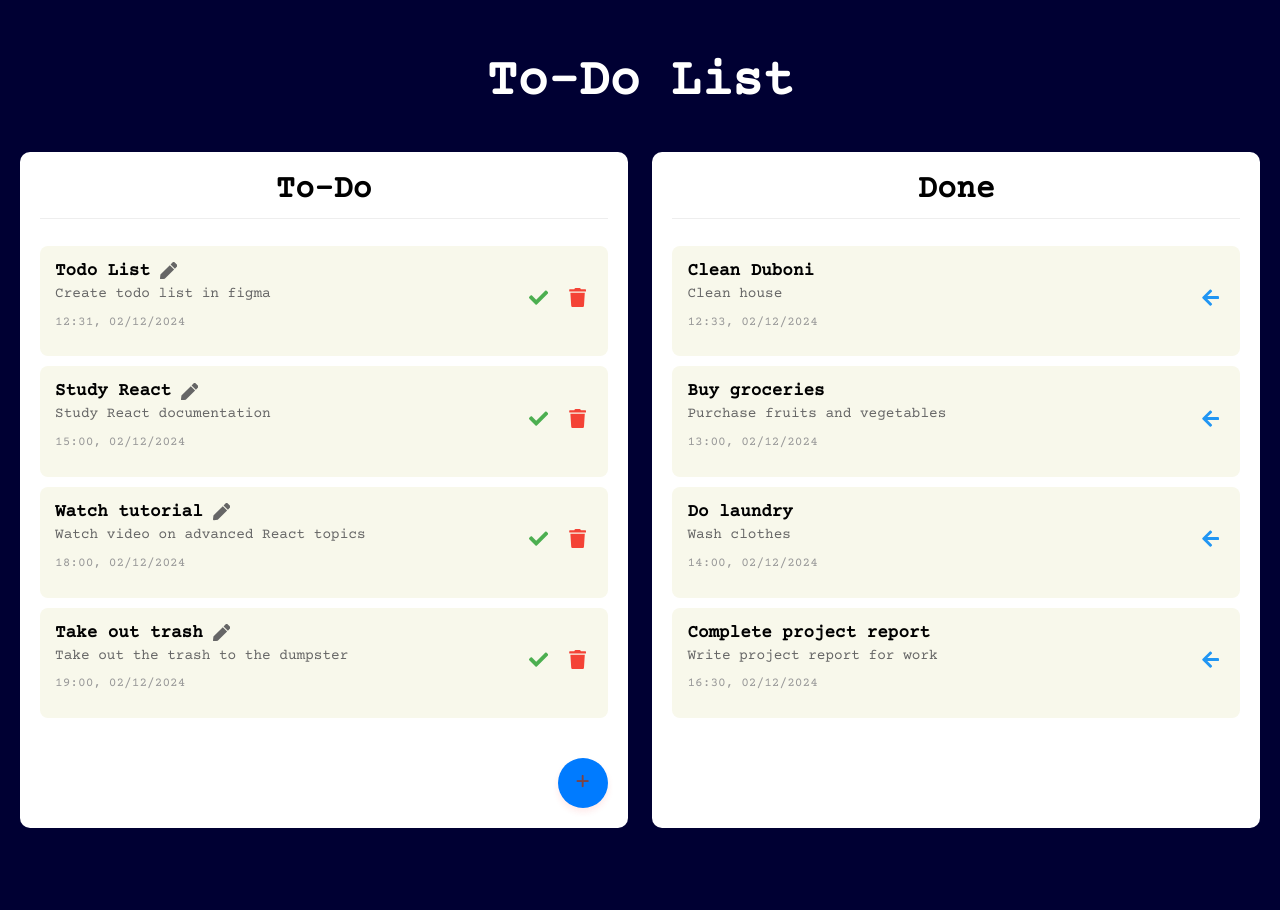
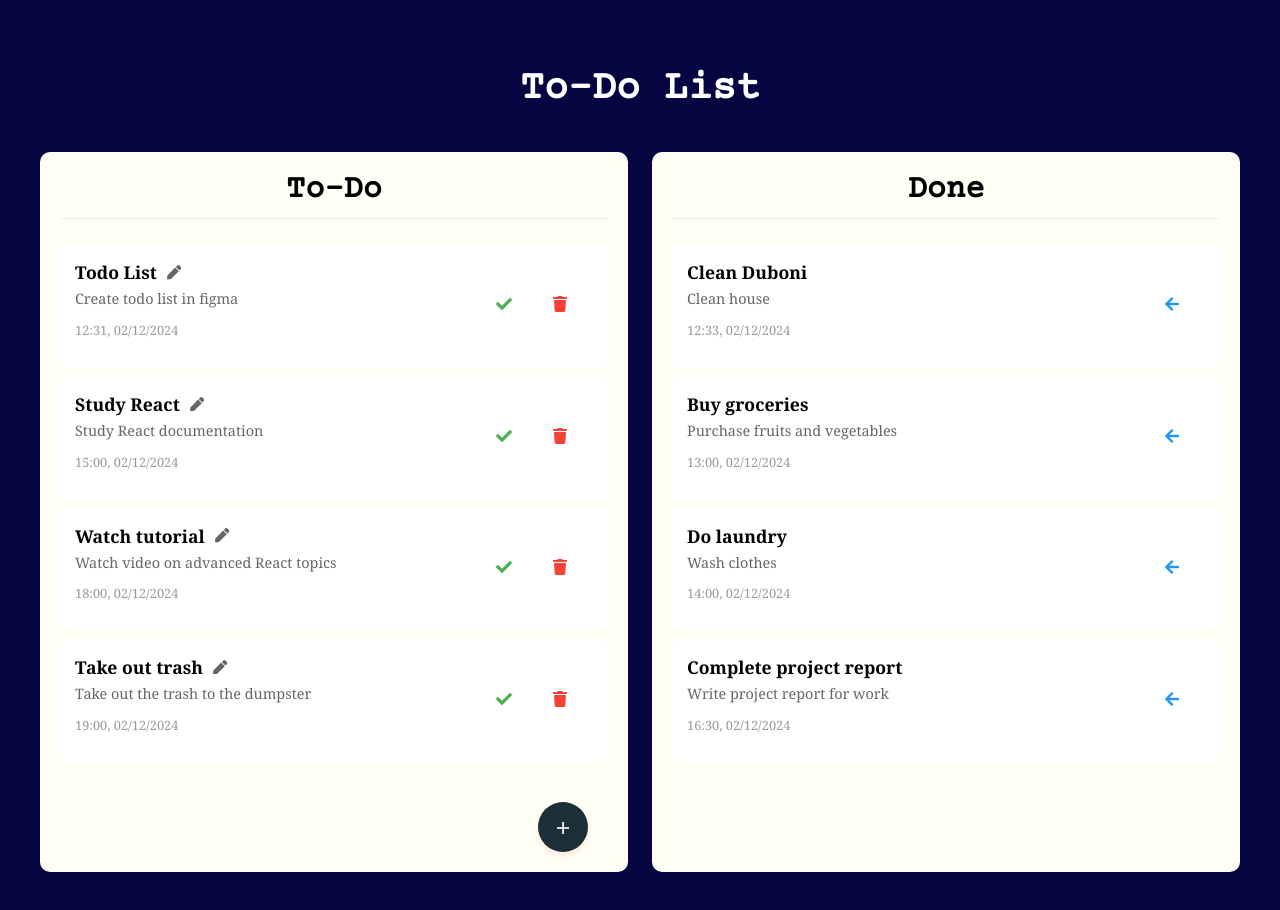
Before and after one commit to tzlan/todo_tree, a React (Vite) app: page / in a window 1280 px wide. Before the commit the page ends 848 px from the top, so only its background shows below. Built offline with nearby package versions, Linux system fonts and the light colour scheme.

Commit message:
Front final

```diff
--- a/src/components/TaskItem/task-item.module.css
+++ b/src/components/TaskItem/task-item.module.css
@@ -1,5 +1,5 @@
 .taskItem {
-    background: #f8f8eb;
+    background: #FFFFFF;
     border-radius: 8px;
     padding: 15px;
     margin-bottom: 10px;
--- a/src/components/TaskList/task-list.module.css
+++ b/src/components/TaskList/task-list.module.css
@@ -1,3 +1,13 @@
+body {
+  font-family: Georgia, 'Times New Roman', Times, serif, sans-serif;
+  margin: 0;
+  padding: 0;
+  background-color: #040541; /* Ajout d'une couleur de fond légère */
+  min-height: 100vh; /* Assure que le corps prend toute la hauteur de la fenêtre */
+}
+
+
+
 .add_task_button {
 
 
@@ -9,8 +19,8 @@
   height: 50px;  /* Augmenté de 40px à 50px */
   padding: 0;
   border-radius: 50%;
-  background-color: #007bff;
-  color: #7e4343;
+  background-color: #1C2E36;
+  color: #ffffff;
   border: none;
   cursor: pointer;
   display: flex;
@@ -27,3 +37,136 @@
     width: 100%;
     flex-direction: row-reverse;
 }
+
+.task-list {
+    width: 45%;  /* Réduit de 70% à 45% pour que les deux colonnes soient plus équilibrées */
+    min-width: 400px;  /* Largeur minimum */
+    border: 2px solid #000000;  /* Bordure plus épaisse */
+    padding: 40px;  /* Augmenté de 30px à 40px */
+    border-radius: 12px;  /* Coins plus arrondis */
+    background-color: #0f256a;
+    box-shadow: 0 4px 6px rgba(0, 0, 0, 0.1);  /* Ajout d'une ombre */
+    position: relative;
+  }
+
+
+.add-task-button {
+  margin-top: 30px;
+  width: 50px;  /* Augmenté de 40px à 50px */
+  height: 50px;  /* Augmenté de 40px à 50px */
+  padding: 0;
+  border-radius: 50%;
+  background-color: #000000;
+  color: #ffffff;
+  border: none;
+  cursor: pointer;
+  display: flex;
+  align-items: center;
+  justify-content: center;
+  font-size: 28px;  /* Augmenté de 24px à 28px */
+  box-shadow: 0 4px 6px rgba(0, 0, 0, 0.1);
+  transition: all 0.3s ease;
+}
+
+.task-item {
+  display: flex;
+  align-items: center;
+  gap: 40px;  /* Augmenté de 30px à 40px */
+  border: 1px solid #000000;
+  margin-bottom: 25px;  /* Augmenté de 20px à 25px */
+  padding: 25px;  /* Augmenté de 20px à 25px */
+  border-radius: 10px;
+  background-color: #b71d1d;
+  box-shadow: 0 2px 4px rgba(0, 0, 0, 0.05);
+  transition: transform 0.2s ease;
+}
+
+.task-list-container {
+  display: flex;
+  justify-content: center;  /* Centre les colonnes */
+  gap: 50px;  /* Augmenté de 30px à 50px */
+  min-height: 80vh;  /* Prend 80% de la hauteur de la vue */
+}
+
+
+
+.task-list h2 {
+  color: white;
+  font-size: 1.8rem;  /* Titre de colonne plus grand */
+  margin-bottom: 30px;  /* Plus d'espace sous le titre */
+  text-align: center;
+}
+
+.task-actions {
+  margin-left: auto;
+  display: flex;
+  gap: 20px;  /* Augmenté de 15px à 20px */
+}
+.add-task-button:hover {
+  background-color: #000000;
+  transform: scale(1.1);
+}
+
+.task-list {
+  width: 90%;  /* Augmenté pour les petits écrans */
+  margin-bottom: 30px;
+  min-width: unset;
+}
+
+
+
+.add-task-button {
+  margin-top: 30px;
+  width: 50px;  /* Augmenté de 40px à 50px */
+  height: 50px;  /* Augmenté de 40px à 50px */
+  padding: 0;
+  border-radius: 50%;
+  background-color: #000000;
+  color: #550101;
+  border: none;
+  cursor: pointer;
+  display: flex;
+  align-items: center;
+  justify-content: center;
+  font-size: 28px;  /* Augmenté de 24px à 28px */
+  box-shadow: 0 4px 6px rgba(0, 0, 0, 0.1);
+  transition: all 0.3s ease;
+}
+
+/* Styles responsifs */
+@media (max-width: 1200px) {
+  .task-list {
+    min-width: 350px;
+  }
+}
+
+@media (max-width: 992px) {
+  .task-list-container {
+    gap: 30px;
+  }
+
+  .task-list {
+    padding: 30px;
+  }
+}
+
+@media (max-width: 768px) {
+  .task-list-container {
+    flex-direction: column;
+    align-items: center;
+  }
+
+
+
+  .task-item {
+    padding: 20px;
+  }
+
+  button {
+    padding: 15px 25px;
+  }
+
+  .home {
+    padding: 20px;
+  }
+}
--- a/src/components/TaskList/task-list.tsx
+++ b/src/components/TaskList/task-list.tsx
@@ -3,6 +3,7 @@ import { Droppable, Draggable } from "react-beautiful-dnd";
 import TaskItem from "../TaskItem/task-item";
 import { Task } from "../../data/tasks";
 import  style from  "./task-list.module.css"
+import "../../styles/App.css"
 
 interface TaskListProps {
   title: string;
--- a/src/index.css
+++ b/src/index.css
@@ -168,13 +168,7 @@ button:focus-visible {
   margin: 0 auto;
 }
 
-.task-list {
-  flex: 1;
-  background: #ffffff;
-  border-radius: 10px;
-  padding: 20px;
-  min-height: 400px;
-}
+
 
 .task-list h2 {
   color: #000000;
--- a/src/styles/App.css
+++ b/src/styles/App.css
@@ -1,9 +1,9 @@
-body {
-  font-family: Georgia, 'Times New Roman', Times, serif, sans-serif;
-  margin: 0;
-  padding: 0;
-  background-color: #f5f5f5; /* Ajout d'une couleur de fond légère */
-  min-height: 100vh; /* Assure que le corps prend toute la hauteur de la fenêtre */
+.task-list {
+  flex: 1;
+  background: #FFFFF6;
+  border-radius: 10px;
+  padding: 20px;
+  min-height: 400px;
 }
 
 .home {
@@ -18,43 +18,6 @@ body {
   text-align: center;
 }
 
-.task-list-container {
-  display: flex;
-  justify-content: center;  /* Centre les colonnes */
-  gap: 50px;  /* Augmenté de 30px à 50px */
-  min-height: 80vh;  /* Prend 80% de la hauteur de la vue */
-}
-
-.task-list {
-  width: 45%;  /* Réduit de 70% à 45% pour que les deux colonnes soient plus équilibrées */
-  min-width: 400px;  /* Largeur minimum */
-  border: 2px solid #000000;  /* Bordure plus épaisse */
-  padding: 40px;  /* Augmenté de 30px à 40px */
-  border-radius: 12px;  /* Coins plus arrondis */
-  background-color: #0f256a;
-  box-shadow: 0 4px 6px rgba(0, 0, 0, 0.1);  /* Ajout d'une ombre */
-  position: relative;
-}
-
-.task-list h2 {
-  color: white;
-  font-size: 1.8rem;  /* Titre de colonne plus grand */
-  margin-bottom: 30px;  /* Plus d'espace sous le titre */
-  text-align: center;
-}
-
-.task-item {
-  display: flex;
-  align-items: center;
-  gap: 40px;  /* Augmenté de 30px à 40px */
-  border: 1px solid #000000;
-  margin-bottom: 25px;  /* Augmenté de 20px à 25px */
-  padding: 25px;  /* Augmenté de 20px à 25px */
-  border-radius: 10px;
-  background-color: #ffffff;
-  box-shadow: 0 2px 4px rgba(0, 0, 0, 0.05);
-  transition: transform 0.2s ease;
-}
 
 .task-item:hover {
   transform: translateY(-2px);  /* Effet de survol */
@@ -68,39 +31,14 @@ body {
   padding: 0 15px;
 }
 
-.task-actions {
-  margin-left: auto;
-  display: flex;
-  gap: 20px;  /* Augmenté de 15px à 20px */
-}
 
-.add-task-button {
-  margin-top: 30px;
-  width: 50px;  /* Augmenté de 40px à 50px */
-  height: 50px;  /* Augmenté de 40px à 50px */
-  padding: 0;
-  border-radius: 50%;
-  background-color: #007bff;
-  color: #ffffff;
-  border: none;
-  cursor: pointer;
-  display: flex;
-  align-items: center;
-  justify-content: center;
-  font-size: 28px;  /* Augmenté de 24px à 28px */
-  box-shadow: 0 4px 6px rgba(0, 0, 0, 0.1);
-  transition: all 0.3s ease;
-}
 
-.add-task-button:hover {
-  background-color: #0056b3;
-  transform: scale(1.1);
-}
+
 
 button {
   margin-right: 20px;  /* Augmenté de 15px à 20px */
   padding: 18px 30px;  /* Augmenté de 15px/25px à 18px/30px */
-  background-color: #007bff;
+  background-color: #000000;
   color: #ffffff;
   border: none;
   border-radius: 10px;
@@ -110,48 +48,6 @@ button {
 }
 
 button:hover {
-  background-color: #0056b3;
+  background-color: #000000;
   transform: translateY(-2px);
 }
-
-/* Styles responsifs */
-@media (max-width: 1200px) {
-  .task-list {
-    min-width: 350px;
-  }
-}
-
-@media (max-width: 992px) {
-  .task-list-container {
-    gap: 30px;
-  }
-
-  .task-list {
-    padding: 30px;
-  }
-}
-
-@media (max-width: 768px) {
-  .task-list-container {
-    flex-direction: column;
-    align-items: center;
-  }
-
-  .task-list {
-    width: 90%;  /* Augmenté pour les petits écrans */
-    margin-bottom: 30px;
-    min-width: unset;
-  }
-
-  .task-item {
-    padding: 20px;
-  }
-
-  button {
-    padding: 15px 25px;
-  }
-
-  .home {
-    padding: 20px;
-  }
-}
```
